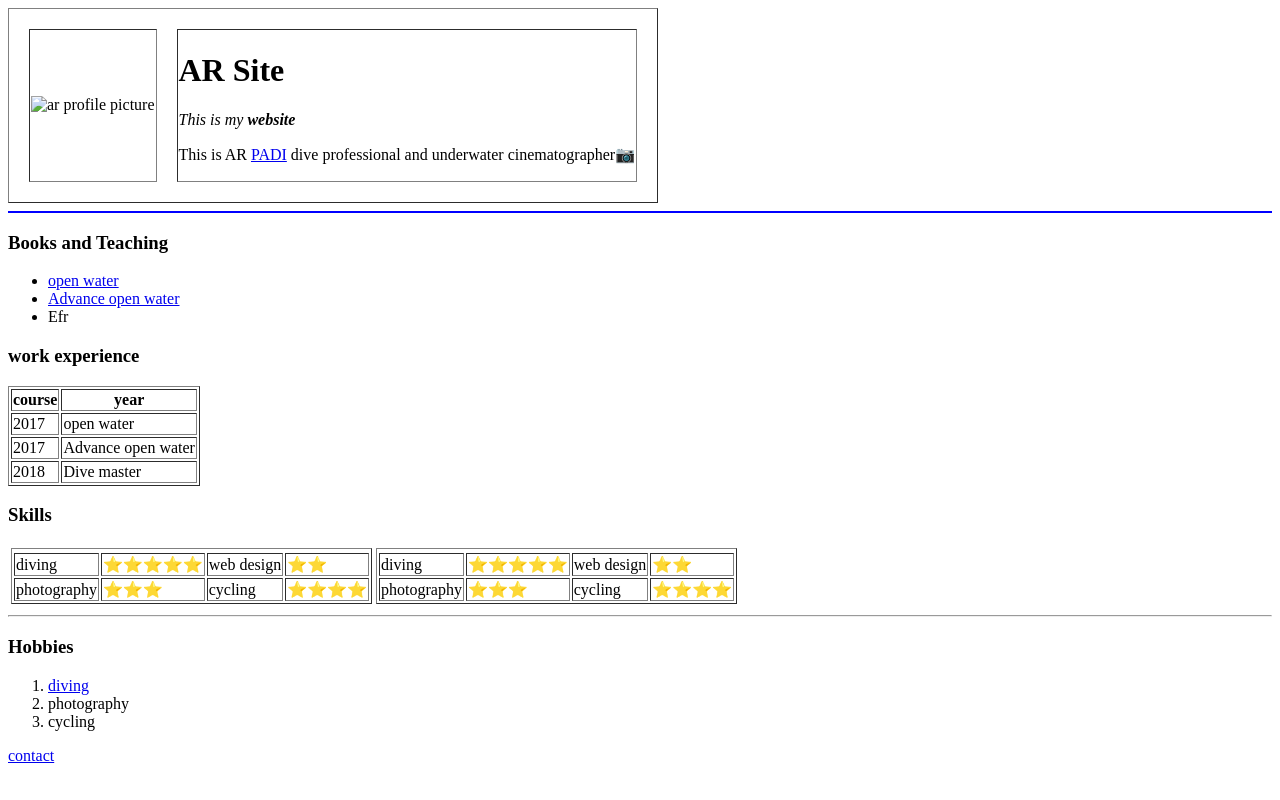
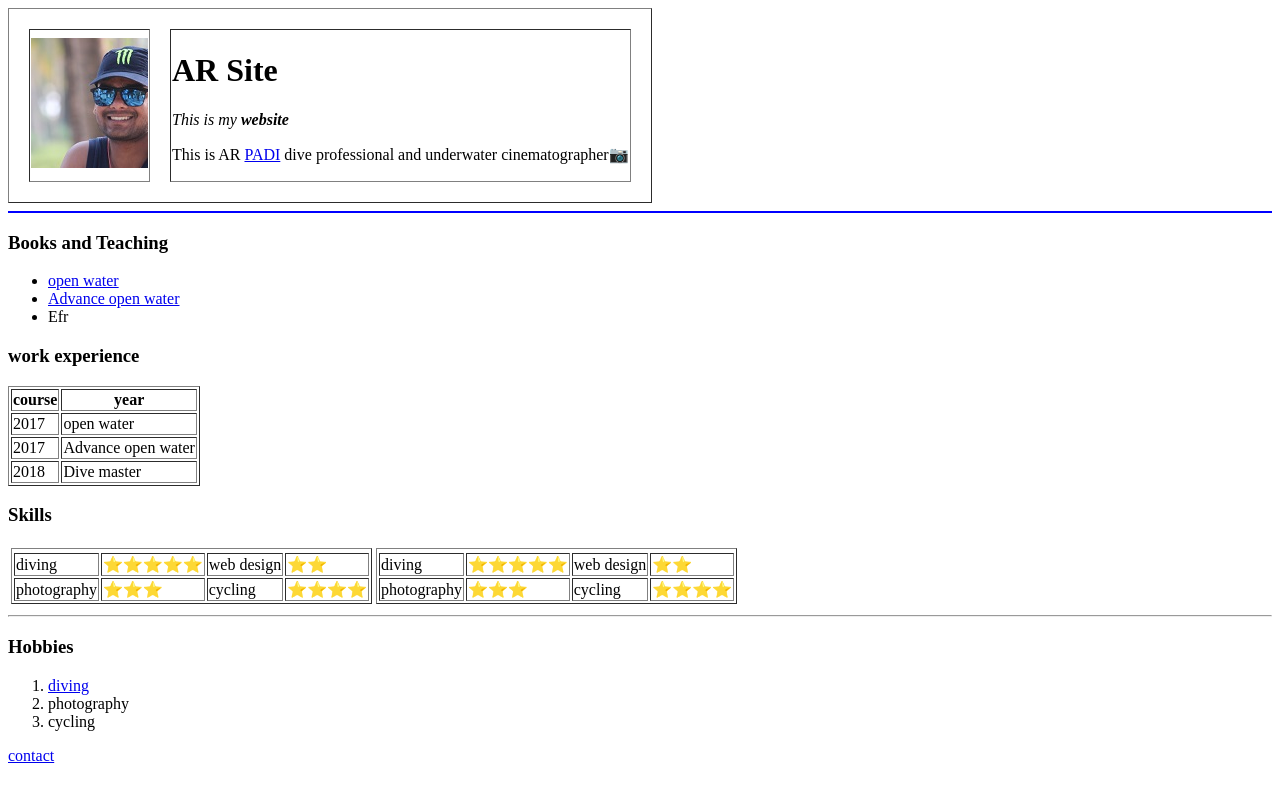
Before and after one commit to aqua-naut/cv, a plain HTML site: page index.html in a window 1280 px wide. Drawn offline with Linux system fonts and the light colour scheme.

Commit message:
Update index.html

```diff
--- a/index.html
+++ b/index.html
@@ -9,7 +9,7 @@
 <body>
     <table cellspacing="20" border="1">
         <tr>
-            <td><img src="IMG_6700.JPG" alt="ar profile picture"></td>
+            <td><img src="img/IMG_6700.JPG" alt="ar profile picture"></td>
             <td><h1>AR Site</h1>
 
                 <p><i>This is my <strong> website</strong></i></p>
```
